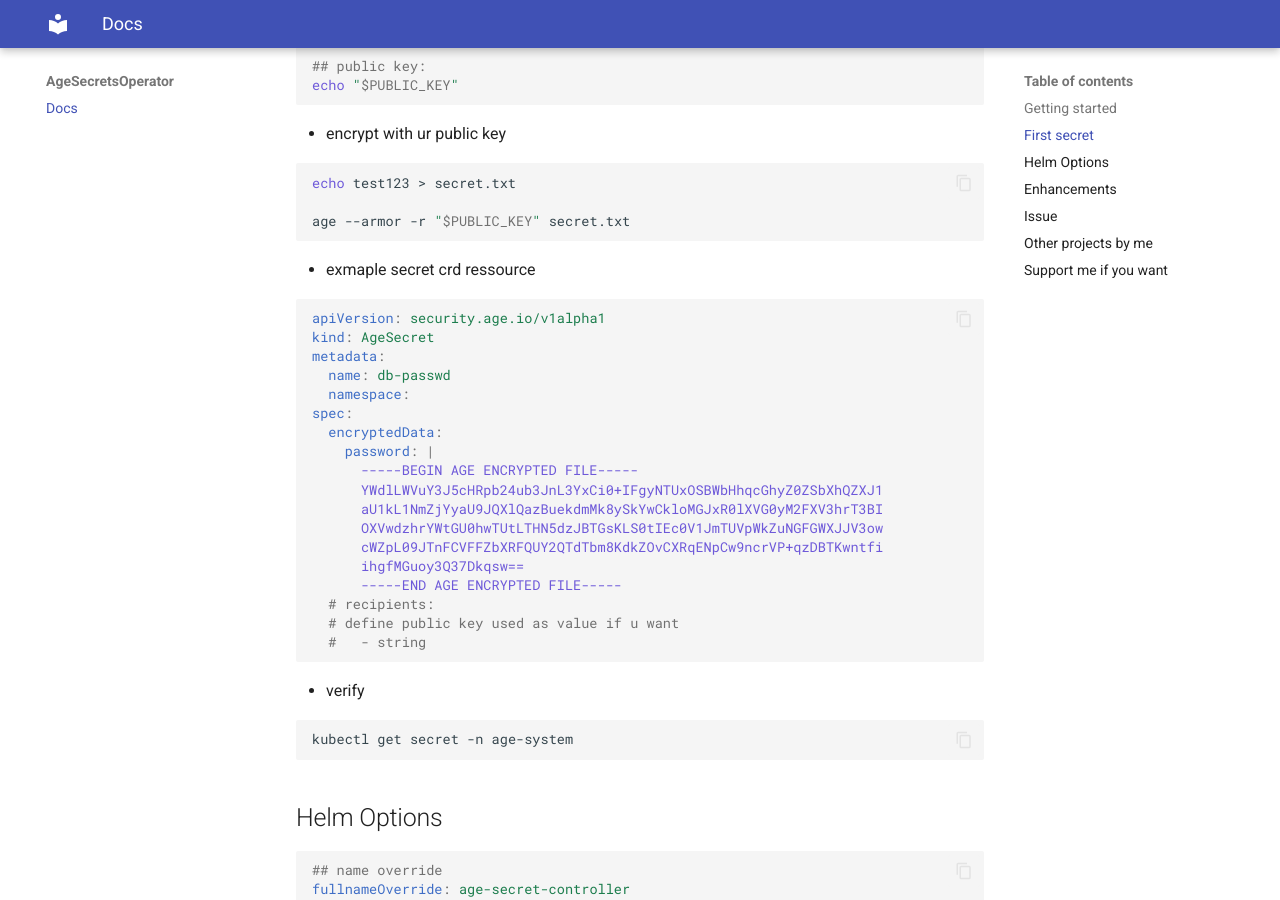
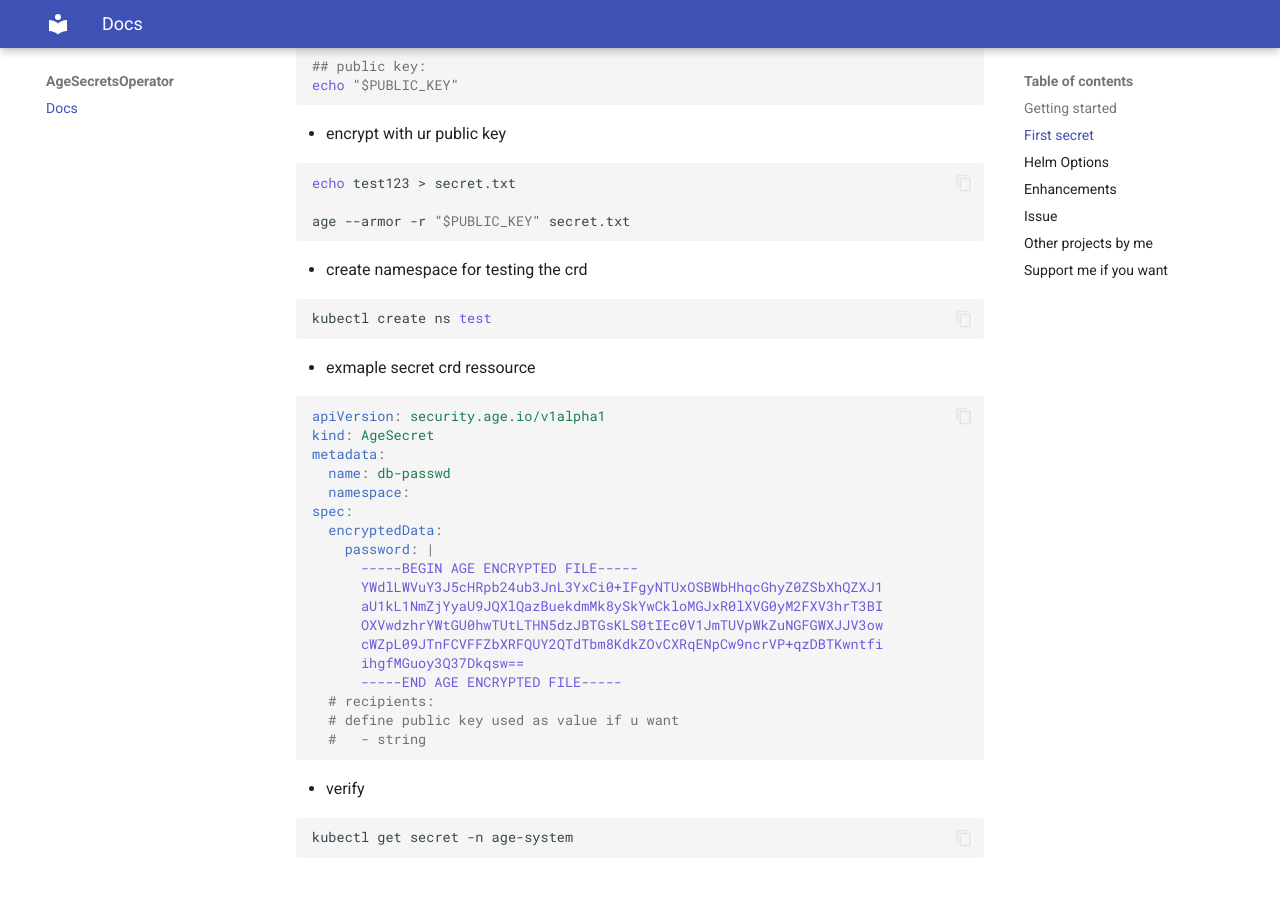
Before and after one commit to callmewhatuwant/age-secret-operator, an MkDocs documentation site: the page built from docs/operator/docs/index.md, in a window 1280 px wide and 900 px high, scrolled down 1085 px. Built offline with MkDocs 1.6.1 and Material for MkDocs 9.7.7, drawn with Linux system fonts in a browser that asks for light colours; the version menu is left out.

Commit message:
mike docs

````diff
--- a/docs/operator/docs/index.md
+++ b/docs/operator/docs/index.md
@@ -60,6 +60,12 @@ echo "$PUBLIC_KEY"
 echo test123 > secret.txt
 
 age --armor -r "$PUBLIC_KEY" secret.txt
+```
+
+* create namespace for testing the crd
+
+```bash
+kubectl create ns test
 ```
 
 * exmaple secret crd ressource
````
Also changed, not shown: docs/operator/site/index.html.
